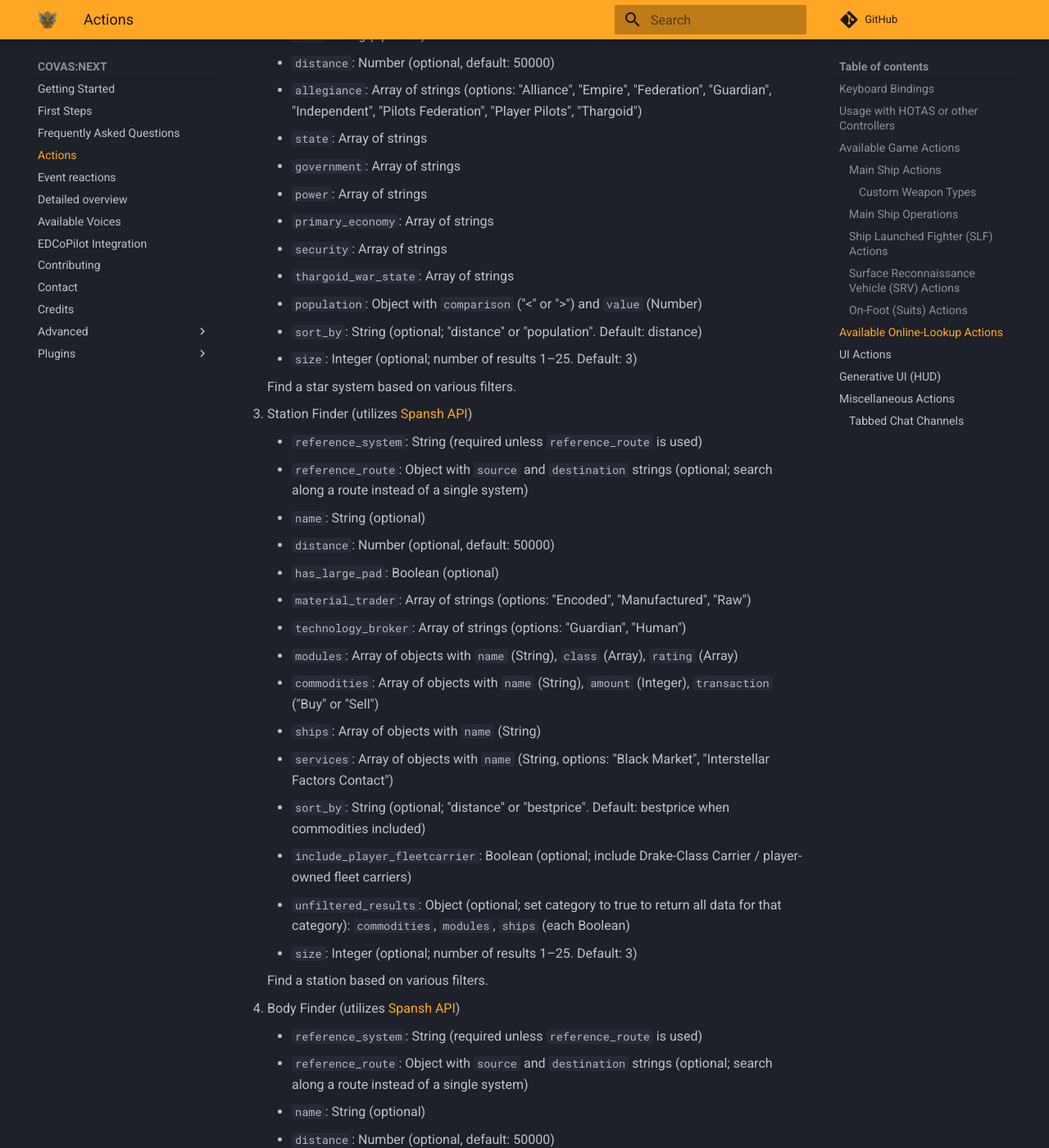
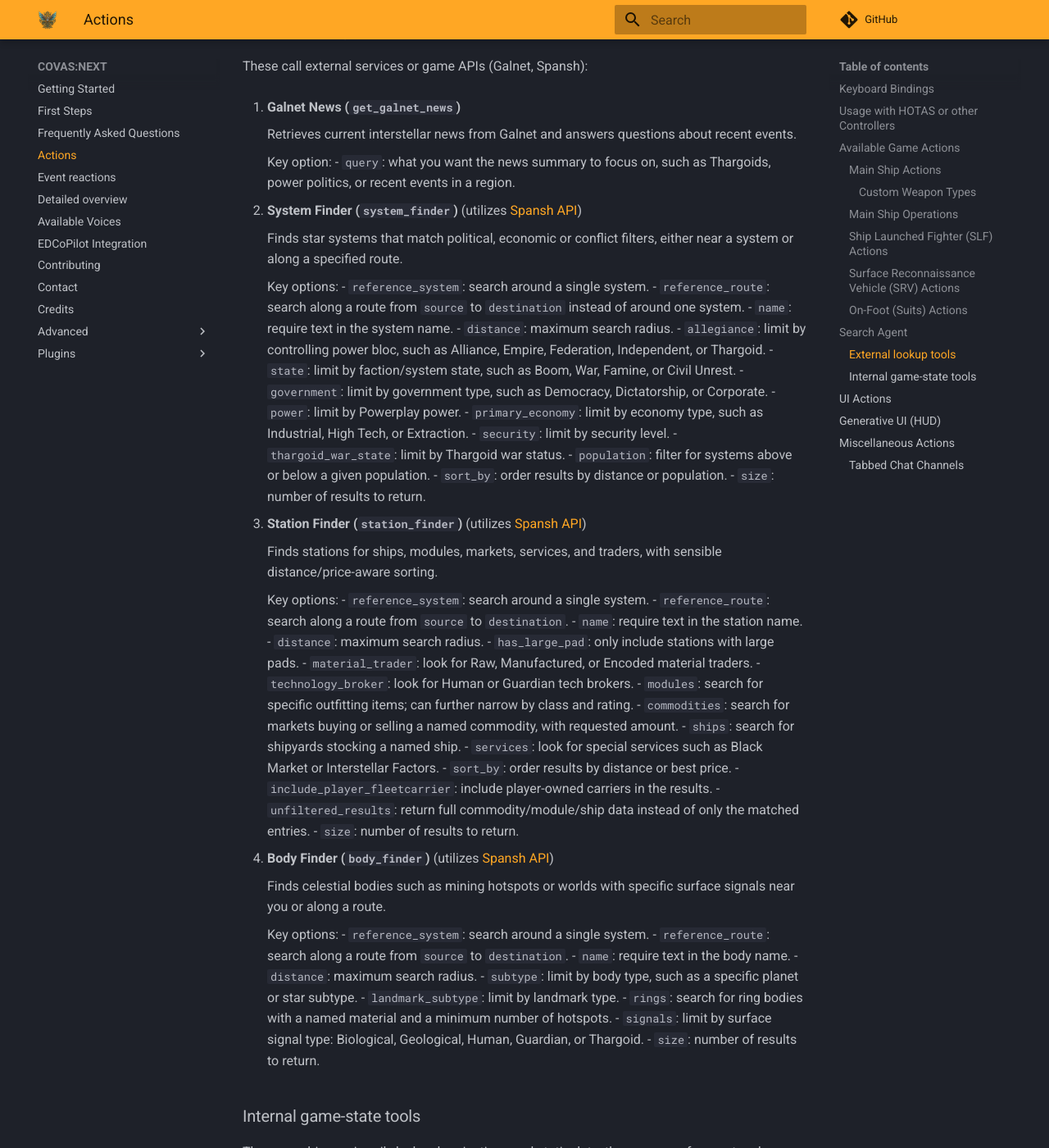
Before and after one commit to RatherRude/Elite-Dangerous-AI-Integration, an MkDocs documentation site: the page built from docs/20_actions.md, in a window 1280 px wide and 1400 px high, scrolled down 11996 px. Shown: the whole window at 82% size. Built offline with MkDocs 1.6.1 and Material for MkDocs 9.7.7, drawn with Linux system fonts in a browser that asks for light colours; comment, search, counter and statistics services are not loaded; some of the changed text lies outside the part shown.

Commit message:
docs: search agent

```diff
--- a/docs/20_actions.md
+++ b/docs/20_actions.md
@@ -1273,66 +1273,133 @@
     - ship pickup
     </details>
 
-## Available Online-Lookup Actions
+## Search Agent
 
-1. Galnet News
+The search agent is a secondary LLM that is started by the main conversational model whenever a query requires deeper lookup work. The main model packages your question together with a snapshot of the current game state and hands it off to this agent. From there, the search agent runs its own internal loop: it decides which tools to call, inspects the results, and keeps chaining further tool calls until it can construct a complete answer. Only when this internal loop converges does the search agent return a synthesized summary back to the main LLM, which then presents that final answer to you.
 
-    - `query`: String
+The tools available to the search agent fall into two groups.
 
-    Retrieves current interstellar news from Galnet. Answers the question that lead to tool usage.
+### External lookup tools
 
-2. System Finder (utilizes [Spansh API](https://spansh.co.uk/systems))
+These call external services or game APIs (Galnet, Spansh):
 
-    - `reference_system`: String (required unless `reference_route` is used)
-    - `reference_route`: Object with `source` and `destination` strings (optional; search along a route instead of a single system)
-    - `name`: String (optional)
-    - `distance`: Number (optional, default: 50000)
-    - `allegiance`: Array of strings (options: "Alliance", "Empire", "Federation", "Guardian", "Independent", "Pilots Federation", "Player Pilots", "Thargoid")
-    - `state`: Array of strings
-    - `government`: Array of strings
-    - `power`: Array of strings
-    - `primary_economy`: Array of strings
-    - `security`: Array of strings
-    - `thargoid_war_state`: Array of strings
-    - `population`: Object with `comparison` ("<" or ">") and `value` (Number)
-    - `sort_by`: String (optional; "distance" or "population". Default: distance)
-    - `size`: Integer (optional; number of results 1–25. Default: 3)
+1. **Galnet News (`get_galnet_news`)**
 
-    Find a star system based on various filters.
+    Retrieves current interstellar news from Galnet and answers questions about recent events.
 
-3. Station Finder (utilizes [Spansh API](https://spansh.co.uk/stations))
+    Key option:
+    - `query`: what you want the news summary to focus on, such as Thargoids, power politics, or recent events in a region.
 
-    - `reference_system`: String (required unless `reference_route` is used)
-    - `reference_route`: Object with `source` and `destination` strings (optional; search along a route instead of a single system)
-    - `name`: String (optional)
-    - `distance`: Number (optional, default: 50000)
-    - `has_large_pad`: Boolean (optional)
-    - `material_trader`: Array of strings (options: "Encoded", "Manufactured", "Raw")
-    - `technology_broker`: Array of strings (options: "Guardian", "Human")
-    - `modules`: Array of objects with `name` (String), `class` (Array), `rating` (Array)
-    - `commodities`: Array of objects with `name` (String), `amount` (Integer), `transaction` ("Buy" or "Sell")
-    - `ships`: Array of objects with `name` (String)
-    - `services`: Array of objects with `name` (String, options: "Black Market", "Interstellar Factors Contact")
-    - `sort_by`: String (optional; "distance" or "bestprice". Default: bestprice when commodities included)
-    - `include_player_fleetcarrier`: Boolean (optional; include Drake-Class Carrier / player-owned fleet carriers)
-    - `unfiltered_results`: Object (optional; set category to true to return all data for that category): `commodities`, `modules`, `ships` (each Boolean)
-    - `size`: Integer (optional; number of results 1–25. Default: 3)
+2. **System Finder (`system_finder`)** (utilizes [Spansh API](https://spansh.co.uk/systems))
 
-    Find a station based on various filters.
+    Finds star systems that match political, economic or conflict filters, either near a system or along a specified route.
 
-4. Body Finder (utilizes [Spansh API](https://spansh.co.uk/bodies))
+    Key options:
+    - `reference_system`: search around a single system.
+    - `reference_route`: search along a route from `source` to `destination` instead of around one system.
+    - `name`: require text in the system name.
+    - `distance`: maximum search radius.
+    - `allegiance`: limit by controlling power bloc, such as Alliance, Empire, Federation, Independent, or Thargoid.
+    - `state`: limit by faction/system state, such as Boom, War, Famine, or Civil Unrest.
+    - `government`: limit by government type, such as Democracy, Dictatorship, or Corporate.
+    - `power`: limit by Powerplay power.
+    - `primary_economy`: limit by economy type, such as Industrial, High Tech, or Extraction.
+    - `security`: limit by security level.
+    - `thargoid_war_state`: limit by Thargoid war status.
+    - `population`: filter for systems above or below a given population.
+    - `sort_by`: order results by distance or population.
+    - `size`: number of results to return.
 
-    - `reference_system`: String (required unless `reference_route` is used)
-    - `reference_route`: Object with `source` and `destination` strings (optional; search along a route instead of a single system)
-    - `name`: String (optional)
-    - `distance`: Number (optional, default: 50000)
-    - `subtype`: Array of strings
-    - `landmark_subtype`: Array of strings
-    - `rings`: Object (optional) with `material` (String) and `hotspots` (Integer)
-    - `signals`: Array of strings (optional; options: "Biological", "Geological", "Human", "Guardian", "Thargoid" — filter for signals on body surface)
-    - `size`: Integer (optional; number of results 1–25. Default: 3)
+3. **Station Finder (`station_finder`)** (utilizes [Spansh API](https://spansh.co.uk/stations))
 
-    Find a celestial body based on various filters.
+    Finds stations for ships, modules, markets, services, and traders, with sensible distance/price-aware sorting.
+
+    Key options:
+    - `reference_system`: search around a single system.
+    - `reference_route`: search along a route from `source` to `destination`.
+    - `name`: require text in the station name.
+    - `distance`: maximum search radius.
+    - `has_large_pad`: only include stations with large pads.
+    - `material_trader`: look for Raw, Manufactured, or Encoded material traders.
+    - `technology_broker`: look for Human or Guardian tech brokers.
+    - `modules`: search for specific outfitting items; can further narrow by class and rating.
+    - `commodities`: search for markets buying or selling a named commodity, with requested amount.
+    - `ships`: search for shipyards stocking a named ship.
+    - `services`: look for special services such as Black Market or Interstellar Factors.
+    - `sort_by`: order results by distance or best price.
+    - `include_player_fleetcarrier`: include player-owned carriers in the results.
+    - `unfiltered_results`: return full commodity/module/ship data instead of only the matched entries.
+    - `size`: number of results to return.
+
+4. **Body Finder (`body_finder`)** (utilizes [Spansh API](https://spansh.co.uk/bodies))
+
+    Finds celestial bodies such as mining hotspots or worlds with specific surface signals near you or along a route.
+
+    Key options:
+    - `reference_system`: search around a single system.
+    - `reference_route`: search along a route from `source` to `destination`.
+    - `name`: require text in the body name.
+    - `distance`: maximum search radius.
+    - `subtype`: limit by body type, such as a specific planet or star subtype.
+    - `landmark_subtype`: limit by landmark type.
+    - `rings`: search for ring bodies with a named material and a minimum number of hotspots.
+    - `signals`: limit by surface signal type: Biological, Geological, Human, Guardian, or Thargoid.
+    - `size`: number of results to return.
+
+### Internal game-state tools
+
+These are driven primarily by local projections and static data; they never perform network requests:
+
+1. **Engineer Finder (`engineer_finder`)**
+
+    Uses both static engineer definitions and your current in-game engineer progress to build a filtered overview of ship and suit engineers.
+
+    Key options:
+    - `name`: find a specific engineer by name.
+    - `system`: limit by engineer location or system.
+    - `modifications`: search by what the engineer can modify, such as FSD range or multi-cannons.
+    - `progress`: limit by your unlock state: Unknown, Known, Invited, or Unlocked.
+
+    Results combine static engineer data with your live save data, including unlock progress, next steps, rank progress where relevant, and distance from your current location.
+
+2. **Blueprint Finder (`blueprint_finder`)**
+
+    Cross-references static engineering blueprints with your current inventories and engineer progress to answer questions like “who can do this mod, at which grade, and what materials am I missing?”.
+
+    Key options:
+    - `modifications`: one or more modification names, such as Increased FSD Range or Overcharged Power Plant.
+    - `engineer`: limit to a specific engineer.
+    - `module`: limit to a specific module or weapon.
+    - `grade`: limit to a specific blueprint grade.
+
+    It checks blueprint definitions, calculates total material costs by grade, compares them against your ship and suit inventories, and lists missing materials together with engineers that can apply the blueprint. Results are returned in YAML so larger blueprint trees stay readable.
+
+3. **Material Finder (`material_finder`)**
+
+    Searches engineering and suit materials across your live inventories and known sourcing information, so the agent can see both how many you have and where to obtain more.
+
+    Key options:
+    - `name`: one or more material names, with fuzzy matching for partial names.
+    - `grade`: limit by ship-material grade from 1 to 5.
+    - `type`: narrow by category: `raw`, `manufactured`, `encoded` for ship materials; `items`, `components`, `data`, `consumables` for Odyssey materials; or the broader `ship` and `suit` groups.
+
+    It reads your live material counts from `Materials` and `ShipLocker`, merges them where needed, and supplements them with known sourcing and trader information so the agent can explain both what you are missing and where to get it.
+
+4. **Stored Ships (`get_stored_ships`)**
+
+    Lists ships at the current station and in remote storage, grouped by location. Includes ship type, custom name, HOT status, and transfer times where relevant.
+
+5. **Stored Ship Modules (`get_stored_ship_modules`)**
+
+    Lists stored modules grouped by star system. Includes localized names where available, engineering modifications and grades, and HOT status.
+
+6. **Fleet Carriers (`get_fleet_carriers`)**
+
+    Summarizes known carriers, including name, type, system, callsign, docking rules, fuel, jump range, crew, installed services, finances, and active trade orders.
+
+7. **Commander Data (`get_commander_data`)**
+
+    Aggregates commander profile, reputation, rank progress, squadron data, and statistics so the agent can ground its answer in your current progression.
 
 ## UI Actions
 
```
